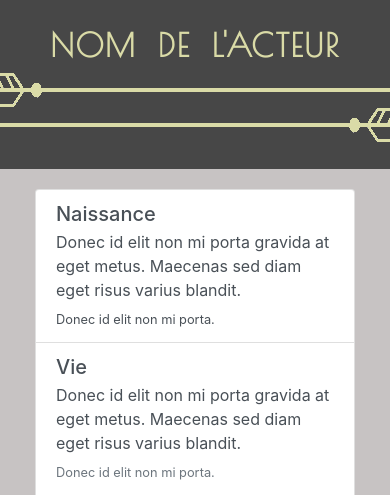
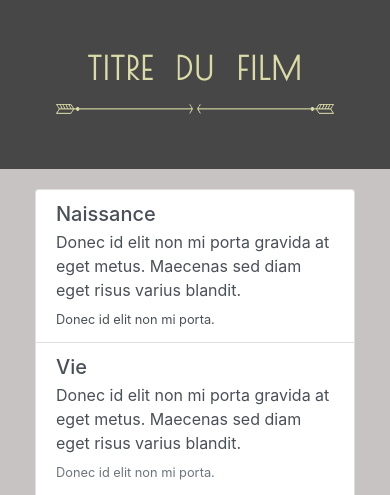
Before and after one commit to jtonolo/allocinemet, a PHP site: page /acteur.html in a window 390 px wide; the page is wider, and only the part inside the window is pictured. Shown: the top 495 px of that part. Run offline with PHP 8.4, Linux system fonts and the light colour scheme.

Commit message:
les flèches sont responsives!!

```diff
--- a/acteur.html
+++ b/acteur.html
@@ -28,13 +28,13 @@
   <main id="acteur">
 
         <!--  pour le titre -->
-    <div class="hoofd">
-      <h1 class="text-uppercase"> Nom de l'acteur </h1>
-      <div class="lignes">
-      <img class="ligne animated fadeInLeft" src="img/ligne_g.png">
-      <img class="ligne animated fadeInRight" src="img/ligne_d.png">
-  </div>
-  </div>
+        <div class="hoofd">
+          <h1 class="text-uppercase">Titre du film</h1>
+          <div class="fleches_2">
+          <img class="fleche_g animated fadeInLeft" src="img/ligne_g.png">
+          <img class="fleche_d animated fadeInRight" src="img/ligne_d.png">
+      </div>
+      </div>
 
 <!-- pour la partie carte d'identité et sa photo -->
 
--- a/content.html
+++ b/content.html
@@ -30,9 +30,9 @@
 
   <div class="hoofd">
     <h1 class="text-uppercase">Titre du film</h1>
-    <div class="lignes">
-    <img class="ligne animated fadeInLeft" src="img/ligne_g.png">
-    <img class="ligne animated fadeInRight" src="img/ligne_d.png">
+    <div class="fleches_2">
+    <img class="fleche_g animated fadeInLeft" src="img/ligne_g.png">
+    <img class="fleche_d animated fadeInRight" src="img/ligne_d.png">
 </div>
 </div>
 
--- a/css/style_pages_cont_real_act.css
+++ b/css/style_pages_cont_real_act.css
@@ -54,12 +54,12 @@
   color: #dadba7;
 }
 
-#content .lignes, #real .lignes, #acteur .lignes,{
+ .fleches_2 {
   flex-direction: row;
   text-align: center;
 }
 
-#content .ligne, #real .ligne, #acteur .ligne,{
+.fleche_d, .fleche_g {
   height: 10%;
   width: 35%;
 }
@@ -147,7 +147,7 @@
     border-radius: 25px;
 }
 
-#real img:hover, #acteur img:hover {
+#real .affiche:hover, #acteur .affiche:hover {
   transform: scale(1.2);
     border: 5px solid #494343be;
     box-shadow: 2px 10px 178px 0px rgba(255, 255, 255, 0.75);
@@ -171,6 +171,7 @@
   #content .ligne, #real .ligne, #acteur .ligne,{
     display: none;
   }
+
 }
 
 @media only screen and (max-width: 880px) {
```
Also changed, not shown: realisateur.html (+7 -7 lines).
